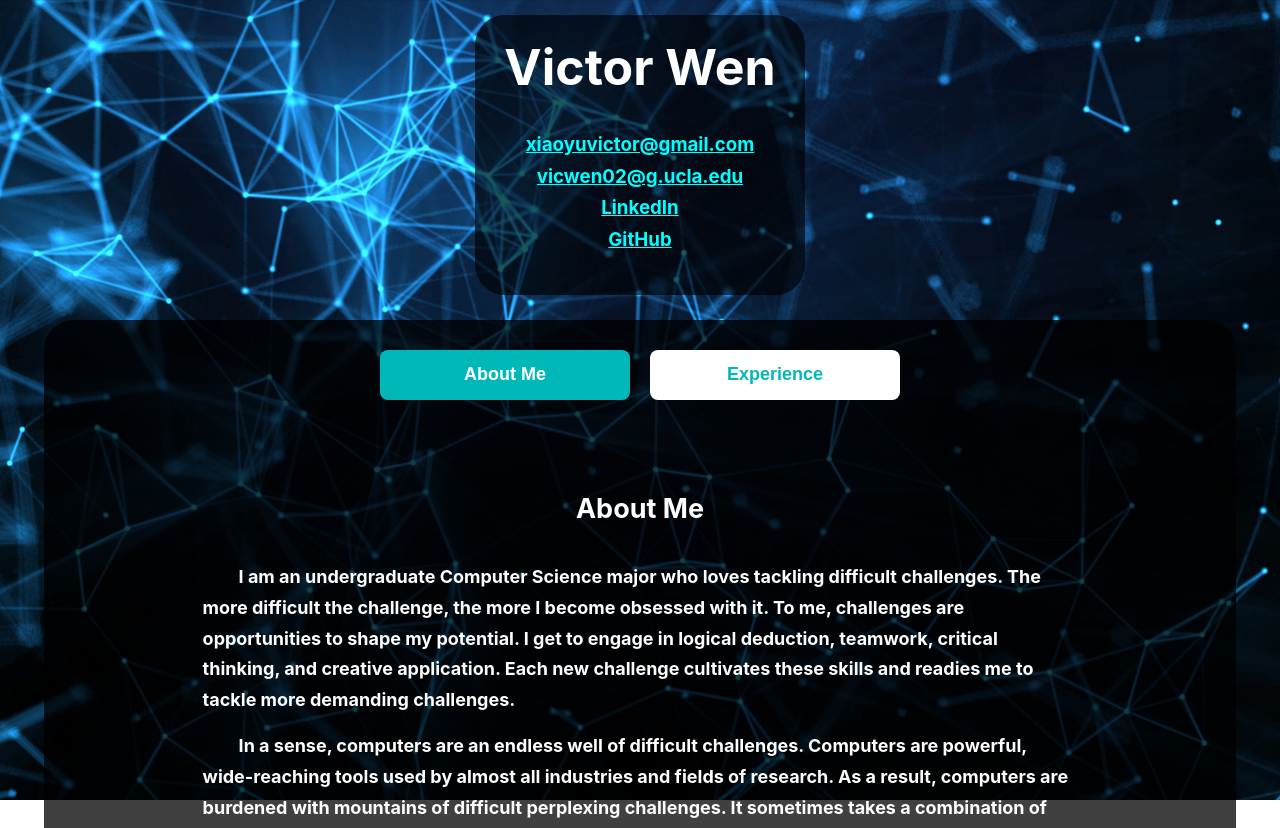
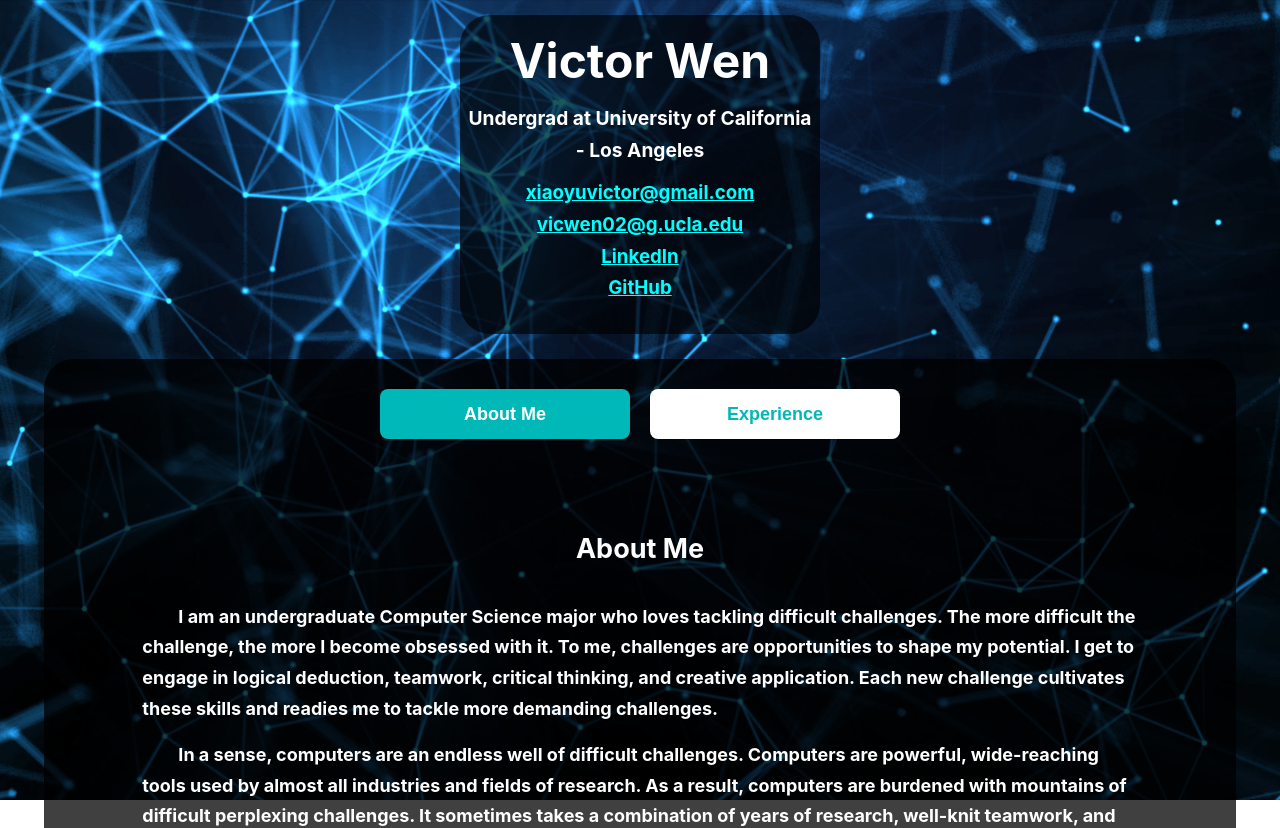
Before and after one commit to VictorWen/Personal-Website, a React (Create React App) app: page / in a window 1280 px wide. Shown: the top 828 px of the page. Built offline with nearby package versions, Linux system fonts and the light colour scheme.

Commit message:
Made padding and margins more dynamic for smaller windows

```diff
--- a/src/App.css
+++ b/src/App.css
@@ -6,7 +6,9 @@
 }
 
 .infoButton {
+    /* min-width: max-content; */
     width: 250px;
+    max-width: 50%;
     height: 50px;
     margin: 10px;
     margin-top: 10px;
@@ -28,8 +30,8 @@
     display: inline-block;
     text-align: center;
     padding: 3em;
-    padding-left: 5em;
-    padding-right: 5em;
+    padding-left: min(5em, 2%);
+    padding-right: min(5em, 2%);
     font-size: 18px;
     transform-origin: top;
 }
@@ -50,8 +52,8 @@
     width: 90%;
     background-color: rgb(0, 0, 0, 0.75);
     border-radius: 30px;
-    padding: 20px;
-    margin: 25px;
+    padding: min(20px, 2%);
+    margin: min(25px, 2%);
 }
 
 .outerInfobox-animation {
@@ -126,15 +128,26 @@ body {
     width: 50vw;
 }
 
-h1 {
-    font-size: 50px;
-    margin: 5px;
+.nameplate {
+    font-size: 3em;
+    margin: 0px;
+}
+
+.studentPlate {
+    font-size: 1.2em;
+    margin: 0px;
+}
+
+.contactInfo {
+    margin: 10px;
+    word-wrap: break-word;
 }
 
 .topplate {
     display: inline-block;
     background-color: rgba(0, 0, 0, 0.65);
-    width: 25%;
+    width: 350px;
+    max-width: 50%;
     border-radius: 30px;
     padding: 5px;
     padding-bottom: 20px;
@@ -149,6 +162,12 @@ h1 {
 }
 
 .threeColList {
-    display: inline-flex;
+    display: flex;
     text-indent: 0;
+    flex-wrap: wrap;
+    justify-content: center;
 }
+
+.colList {
+    width: 30%;
+}
--- a/src/App.js
+++ b/src/App.js
@@ -10,7 +10,7 @@ class App extends React.Component {
     }
 
     render() {
-        console.log("APP RERENDER");
+        // console.log("APP RERENDER");
         const AboutMeButton = (
             <InfoButton title="About Me" isSelected={true} id="aboutme">
                 <h2>About Me</h2>
@@ -91,7 +91,7 @@ class App extends React.Component {
                     These projects were focused on learning as much as possible about a subject rather than creating a functioning product.
                     As such, I have  experience with a variety of areas in computer science, including:
                     <div className="threeColList">
-                        <ul>
+                        <ul className="colList">
                             <h3>Knowledge Areas:</h3>
                             <li>Machine Learning</li>
                             <li>Object-Oriented Programming</li>
@@ -100,7 +100,7 @@ class App extends React.Component {
                             <li>Web Development (both backend and frontend)</li>
                             <li>Networking (RESTful APISs)</li>
                         </ul>
-                        <ul>
+                        <ul className="colList">
                             <h3>Programming languages:</h3>
                             <li>Java</li>
                             <li>JavaScript</li>
@@ -110,7 +110,7 @@ class App extends React.Component {
                             <li>Octave/MATLAB</li>
                             <li>POSIX Shell Scripting</li>
                         </ul>
-                        <ul>
+                        <ul className="colList">
                             <h3>Frameworks, Libraries, and Tools:</h3>
                             <li>Node.js (Express, React, Firebase)</li>
                             <li>Unity Game Engine</li>
@@ -131,7 +131,8 @@ class App extends React.Component {
                 <div className="text-align-center start-animation">
                     <div className="topplate">
                         <h1 className="nameplate">Victor Wen</h1>
-                        <h3>
+                        <h2 className="studentPlate">Undergrad at University of California - Los Angeles</h2>
+                        <h3 className="contactInfo">
                             <a href="mailto:xiaoyuvictor@gmail.com" className="link">xiaoyuvictor@gmail.com</a><br/>
                             <a href="mailto:vicwen02@g.ucla.edu" className="link">vicwen02@g.ucla.edu</a><br/>
                             <a className="link" href="https://www.linkedin.com/in/victor-wen-51443b1b9/" target="_blank" rel="noreferrer">LinkedIn</a><br/>
--- a/src/Components.js
+++ b/src/Components.js
@@ -27,7 +27,7 @@ export class InfoBox extends React.Component {
     }
 
     render() {
-        console.log("INFOBOX RERENDER");
+        // console.log("INFOBOX RERENDER");
         let infoboxClassNames = "infobox";
         if (this.props.innerClassName)
             infoboxClassNames += " " + this.props.innerClassName;
@@ -86,7 +86,7 @@ export class InfoButton extends React.Component {
     }
 
     render() {
-        console.log("INFOBUTTON RERENDER");
+        // console.log("INFOBUTTON RERENDER");
         let className = "infoButton";
         if (this.props.isSelected)
             className += " selected-infoButton";
```
